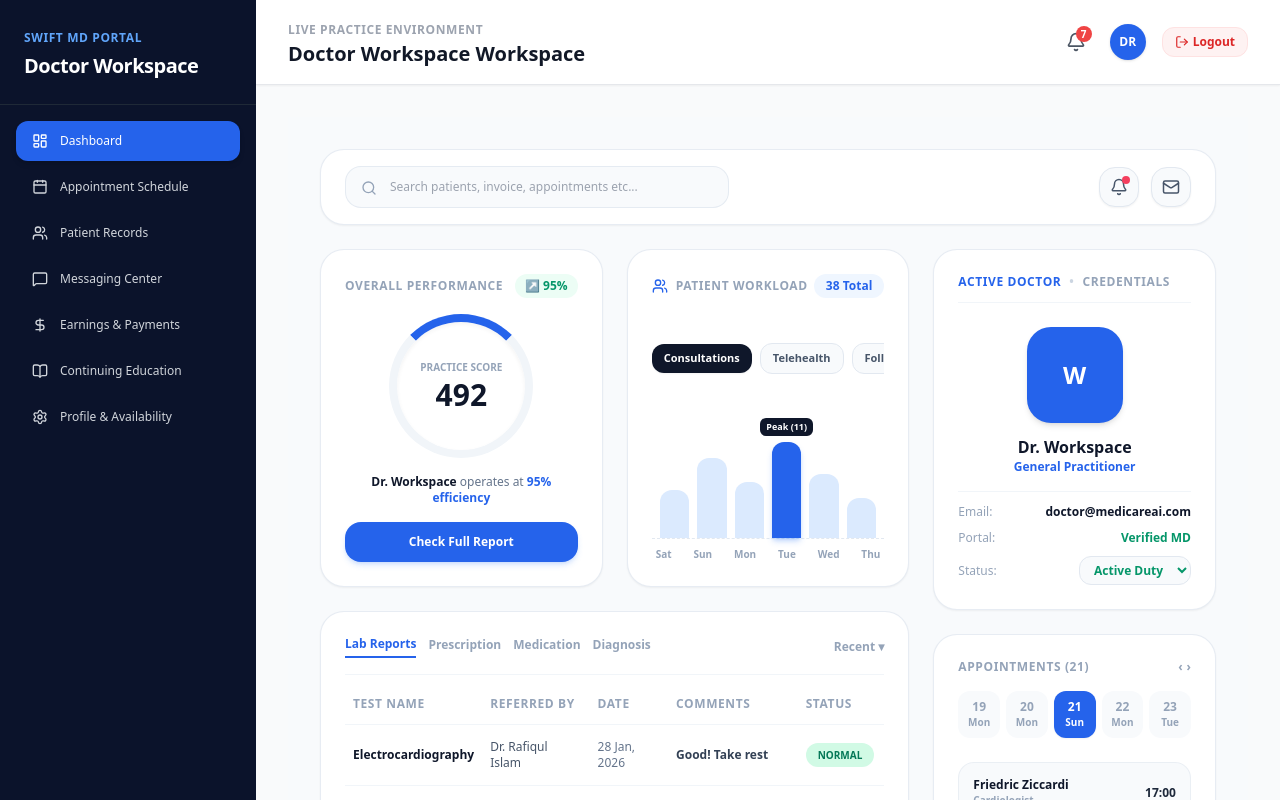
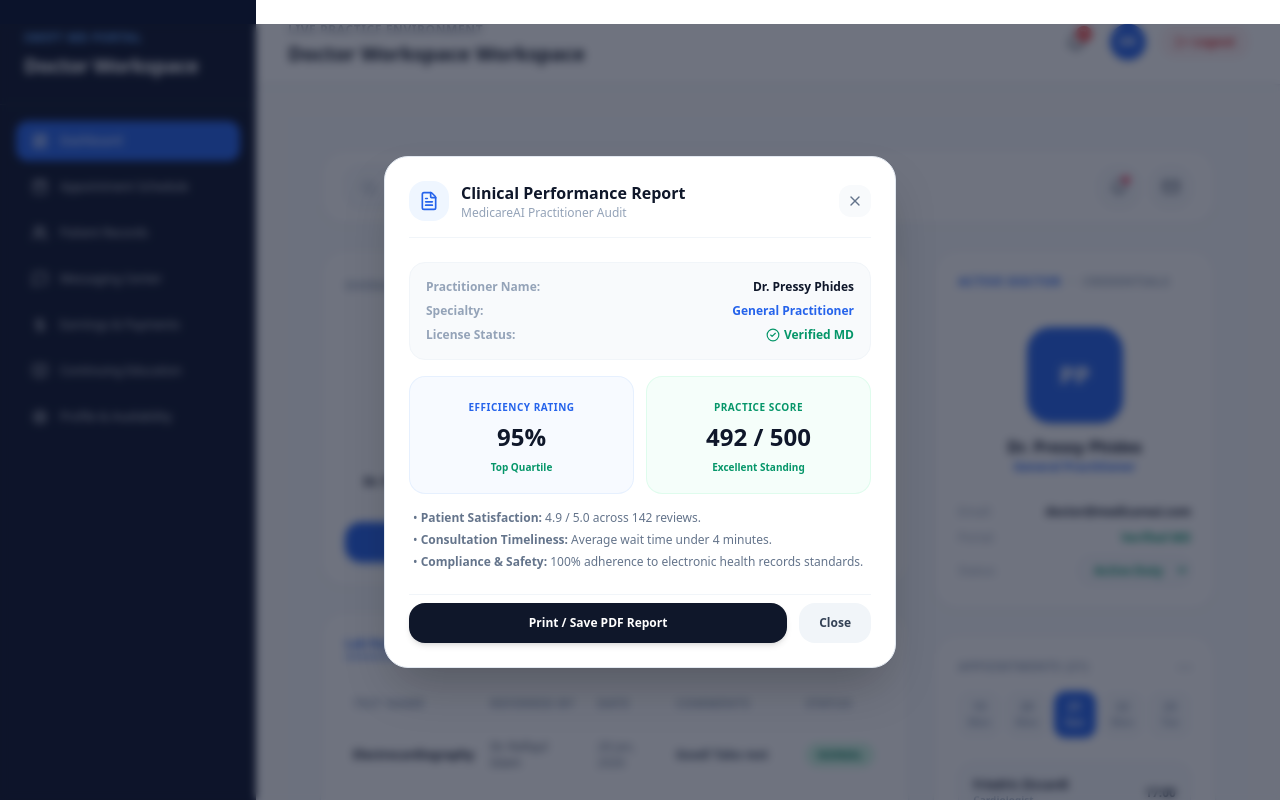
Before and after one commit to mugwe88-ops/MedicareAI, a Next.js app in the folder frontend/: page /doctors/dashboard in a window 1280 px wide. Both pictures are taken after a click on the button "Check Full Report". Shown: the top 800 px of the page. Built offline with nearby package versions, Linux system fonts and the light colour scheme; no server answers.

Commit message:
Practice Performance Report Modal

```diff
--- a/frontend/app/doctors/dashboard/page.tsx
+++ b/frontend/app/doctors/dashboard/page.tsx
@@ -1,7 +1,7 @@
 "use client";
 
 import { useState, useEffect } from "react";
-import { Search, Bell, Mail, RefreshCw, Users, CalendarCheck, Clock } from "lucide-react";
+import { Search, Bell, Mail, RefreshCw, Users, Award, FileText, CheckCircle2, X } from "lucide-react";
 
 interface DoctorInfo {
   name: string;
@@ -40,6 +40,7 @@ export default function DoctorDashboardPage() {
   const [activeSubTab, setActiveSubTab] = useState<"Lab Reports" | "Prescription" | "Medication" | "Diagnosis">("Lab Reports");
   const [selectedDate, setSelectedDate] = useState<string>("21");
   const [activeWorkloadTab, setActiveWorkloadTab] = useState<"Consultations" | "Telehealth" | "Follow-ups">("Consultations");
+  const [isReportModalOpen, setIsReportModalOpen] = useState<boolean>(false);
 
   const [doctorInfo, setDoctorInfo] = useState<DoctorInfo | null>(null);
   const [isLoading, setIsLoading] = useState<boolean>(true);
@@ -55,7 +56,7 @@ export default function DoctorDashboardPage() {
 
       if (!token) {
         setDoctorInfo({
-          name: "Dr. Workspace",
+          name: "Dr. Pressy Phides",
           email: "doctor@medicareai.com",
           specialty: "General Practitioner",
           avatar: "",
@@ -91,8 +92,12 @@ export default function DoctorDashboardPage() {
 
       if (success && data) {
         const profile = data.doctor || data.user || data.profile || data;
+        let rawName = profile.name || profile.fullName || "Pressy Phides";
+        // Ensure proper professional prefix if not already present
+        const formattedName = rawName.toLowerCase().startsWith("dr.") ? rawName : `Dr. ${rawName}`;
+
         setDoctorInfo({
-          name: profile.name || profile.fullName || "Dr. Workspace",
+          name: formattedName,
           email: profile.email || "doctor@medicareai.com",
           specialty: profile.specialty || profile.specialization || "General Practitioner",
           avatar: profile.avatar || profile.avatarUrl || profile.profilePicture || "",
@@ -101,7 +106,7 @@ export default function DoctorDashboardPage() {
         });
       } else {
         setDoctorInfo({
-          name: "Dr. Workspace",
+          name: "Dr. Pressy Phides",
           email: "doctor@medicareai.com",
           specialty: "General Practitioner",
           avatar: "",
@@ -112,7 +117,7 @@ export default function DoctorDashboardPage() {
     } catch (error) {
       console.error("Failed to fetch doctor profile:", error);
       setDoctorInfo({
-        name: "Dr. Workspace",
+        name: "Dr. Pressy Phides",
         email: "doctor@medicareai.com",
         specialty: "General Practitioner",
         avatar: "",
@@ -162,7 +167,6 @@ export default function DoctorDashboardPage() {
       .slice(0, 2) || "MD";
   };
 
-  // Replaced biometric analytics with useful doctor workload metrics
   const workloadDatasets: Record<string, WorkloadDataset> = {
     Consultations: {
       title: "Weekly Patient Consultations",
@@ -238,7 +242,7 @@ export default function DoctorDashboardPage() {
   const currentAppointments = appointmentsMap[selectedDate] || [];
 
   return (
-    <div className="flex-1 flex flex-col p-6 lg:p-8 space-y-6 overflow-y-auto bg-slate-50 w-full">
+    <div className="flex-1 flex flex-col p-6 lg:p-8 space-y-6 overflow-y-auto bg-slate-50 w-full relative">
       {/* TOP SEARCH & NOTIFICATION BAR */}
       <header className="flex flex-col sm:flex-row items-center justify-between gap-4 bg-white px-6 py-4 rounded-3xl border border-slate-200/80 shadow-sm">
         <div className="relative w-full sm:w-96">
@@ -286,14 +290,14 @@ export default function DoctorDashboardPage() {
               </div>
 
               <button
-                onClick={() => alert(`Generating detailed clinical performance report for ${doctorInfo?.name || "practitioner"}...`)}
+                onClick={() => setIsReportModalOpen(true)}
                 className="w-full py-3 bg-blue-600 hover:bg-blue-700 text-white font-bold text-xs rounded-2xl transition shadow-md shadow-blue-500/20 cursor-pointer"
               >
                 Check Full Report
               </button>
             </div>
 
-            {/* Replaced Analytics Widget: Patient Load & Workload Analytics */}
+            {/* Patient Workload & Analytics Widget */}
             <div className="bg-white border border-slate-200/80 rounded-3xl p-6 shadow-sm flex flex-col justify-between">
               <div className="flex items-center justify-between">
                 <div className="flex items-center gap-2">
@@ -534,6 +538,86 @@ export default function DoctorDashboardPage() {
           </div>
         </div>
       </div>
+
+      {/* FULL REPORT MODAL */}
+      {isReportModalOpen && (
+        <div className="fixed inset-0 z-50 bg-slate-900/60 backdrop-blur-sm flex items-center justify-center p-4">
+          <div className="bg-white border border-slate-200 rounded-3xl max-w-lg w-full p-6 space-y-6 shadow-2xl animate-in fade-in zoom-in-95 duration-200">
+            <div className="flex items-center justify-between border-b border-slate-100 pb-4">
+              <div className="flex items-center gap-3">
+                <div className="w-10 h-10 rounded-2xl bg-blue-50 text-blue-600 flex items-center justify-center font-black">
+                  <FileText size={20} />
+                </div>
+                <div>
+                  <h3 className="text-base font-black text-slate-900">Clinical Performance Report</h3>
+                  <p className="text-xs text-slate-400 font-medium">MedicareAI Practitioner Audit</p>
+                </div>
+              </div>
+              <button
+                onClick={() => setIsReportModalOpen(false)}
+                className="w-8 h-8 rounded-xl bg-slate-50 hover:bg-slate-100 text-slate-500 flex items-center justify-center transition cursor-pointer"
+              >
+                <X size={16} />
+              </button>
+            </div>
+
+            <div className="space-y-4">
+              <div className="p-4 bg-slate-50 rounded-2xl border border-slate-100 space-y-2">
+                <div className="flex justify-between text-xs">
+                  <span className="text-slate-400 font-bold">Practitioner Name:</span>
+                  <span className="text-slate-900 font-black">{doctorInfo?.name || "Dr. Pressy Phides"}</span>
+                </div>
+                <div className="flex justify-between text-xs">
+                  <span className="text-slate-400 font-bold">Specialty:</span>
+                  <span className="text-blue-600 font-bold">{doctorInfo?.specialty || "General Practitioner"}</span>
+                </div>
+                <div className="flex justify-between text-xs">
+                  <span className="text-slate-400 font-bold">License Status:</span>
+                  <span className="text-emerald-600 font-bold flex items-center gap-1">
+                    <CheckCircle2 size={14} /> {doctorInfo?.portalStatus || "Verified MD"}
+                  </span>
+                </div>
+              </div>
+
+              <div className="grid grid-cols-2 gap-3">
+                <div className="p-4 rounded-2xl bg-blue-50/50 border border-blue-100/60 text-center">
+                  <span className="text-[10px] text-blue-600 font-black uppercase tracking-wider">Efficiency Rating</span>
+                  <p className="text-2xl font-black text-slate-900 mt-1">95%</p>
+                  <span className="text-[10px] text-emerald-600 font-bold">Top Quartile</span>
+                </div>
+                <div className="p-4 rounded-2xl bg-emerald-50/50 border border-emerald-100/60 text-center">
+                  <span className="text-[10px] text-emerald-600 font-black uppercase tracking-wider">Practice Score</span>
+                  <p className="text-2xl font-black text-slate-900 mt-1">492 / 500</p>
+                  <span className="text-[10px] text-emerald-600 font-bold">Excellent Standing</span>
+                </div>
+              </div>
+
+              <div className="text-xs text-slate-500 space-y-1.5 font-medium px-1">
+                <p>• <strong>Patient Satisfaction:</strong> 4.9 / 5.0 across 142 reviews.</p>
+                <p>• <strong>Consultation Timeliness:</strong> Average wait time under 4 minutes.</p>
+                <p>• <strong>Compliance & Safety:</strong> 100% adherence to electronic health records standards.</p>
+              </div>
+            </div>
+
+            <div className="flex items-center gap-3 pt-2 border-t border-slate-100">
+              <button
+                onClick={() => {
+                  window.print();
+                }}
+                className="flex-1 py-3 bg-slate-900 hover:bg-slate-800 text-white font-bold text-xs rounded-2xl transition cursor-pointer shadow-md"
+              >
+                Print / Save PDF Report
+              </button>
+              <button
+                onClick={() => setIsReportModalOpen(false)}
+                className="px-5 py-3 bg-slate-100 hover:bg-slate-200 text-slate-700 font-bold text-xs rounded-2xl transition cursor-pointer"
+              >
+                Close
+              </button>
+            </div>
+          </div>
+        </div>
+      )}
     </div>
   );
 }
```
